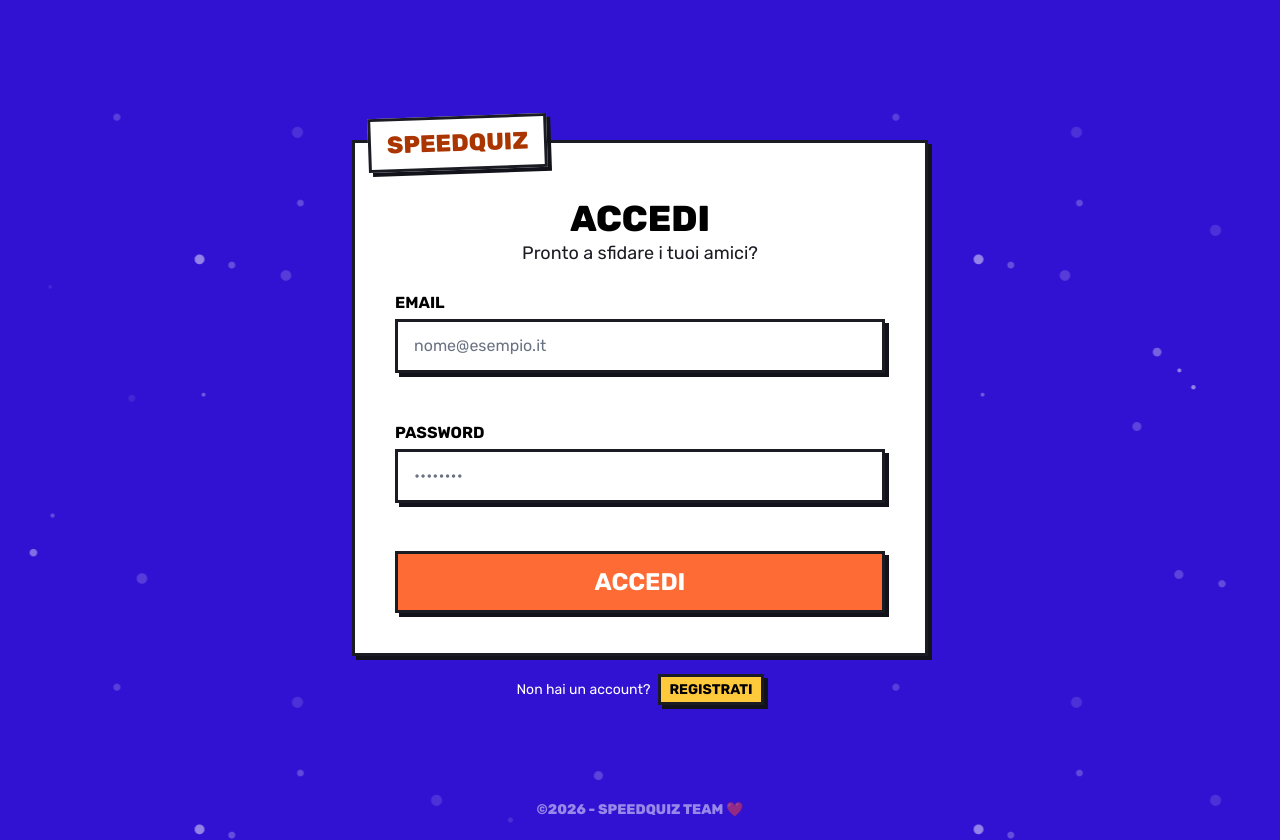
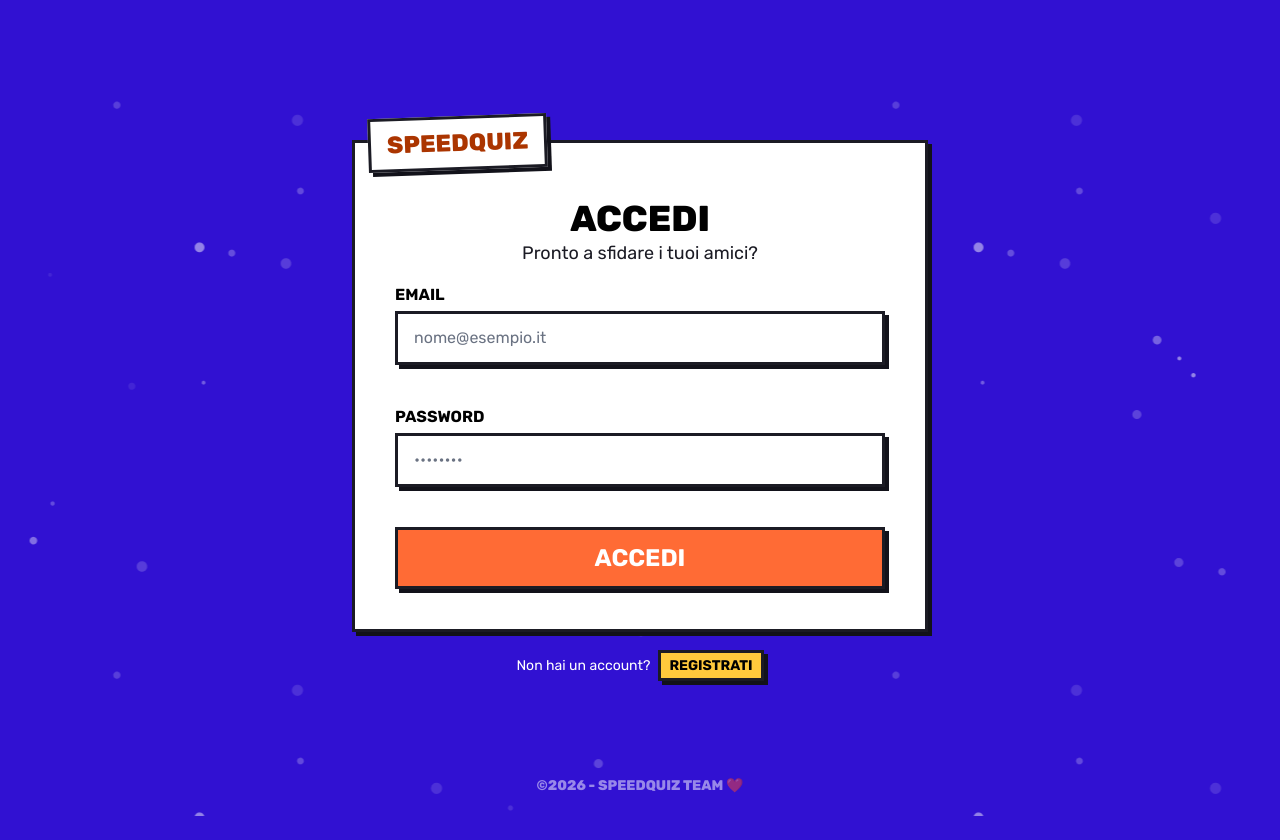
Before and after one commit to Jonnycp/SpeedQuiz, a React (Vite) app in the folder frontend/: page /login in a window 1280 px wide. After the commit the page ends 816 px from the top, so only its background shows below. Built offline with nearby package versions, Linux system fonts and the light colour scheme; some icons are missing.

Commit message:
isLoading passato al pulsante

```diff
--- a/frontend/src/components/AuthCard.jsx
+++ b/frontend/src/components/AuthCard.jsx
@@ -1,7 +1,7 @@
 import { Link } from "react-router";
 import ConfirmButton from "./ConfirmButton";
 
-const AuthCard = ({ isLogin, children, onSubmit }) => {
+const AuthCard = ({ isLogin, children, onSubmit, isLoading }) => {
   return (
     <div className="font-primary w-full flex flex-col my-10 md:my-20">
 
@@ -12,7 +12,7 @@ const AuthCard = ({ isLogin, children, onSubmit }) => {
           </h2>
         </div>
 
-        <form className="w-full bg-white border-3 border-neroNonNero shadow-buttons px-10 py-10 flex flex-col gap-6" onSubmit={onSubmit}>
+        <form className="w-full bg-white border-3 border-neroNonNero shadow-buttons px-10 py-10 flex flex-col gap-4" onSubmit={onSubmit}>
           <div className="text-center">
             <h1 className="font-extrabold text-4xl uppercase mt-4 select-none">
               {isLogin ? "Accedi" : "Crea un account"}
@@ -28,6 +28,7 @@ const AuthCard = ({ isLogin, children, onSubmit }) => {
             content={isLogin ? "Accedi" : "Registrati"}
             type="submit"
             customClasses="bg-primary font-white text-white uppercase font-bold text-2xl py-3"
+            disabled={isLoading}
           />
         </form>
 
--- a/frontend/src/components/ConfirmButton.jsx
+++ b/frontend/src/components/ConfirmButton.jsx
@@ -7,7 +7,8 @@ const ConfirmButton = ({ content, onClick, type, disabled, customClasses }) => {
     <button
       onClick={onClick}
       type={type}
-      className={`border-3 border-neroNonNero shadow-buttons font-black uppercase hover:scale-[1.02] active:scale-[0.98] transition-all duration-300 cursor-pointer ${classToUse}`}
+      disabled={disabled}
+      className={`border-3 border-neroNonNero shadow-buttons font-black uppercase hover:scale-[1.02] active:scale-[0.98] transition-all duration-300 cursor-pointer disabled:bg-gray-500 disabled:cursor-not-allowed ${classToUse}`}
     >
       {content}
     </button>
```
